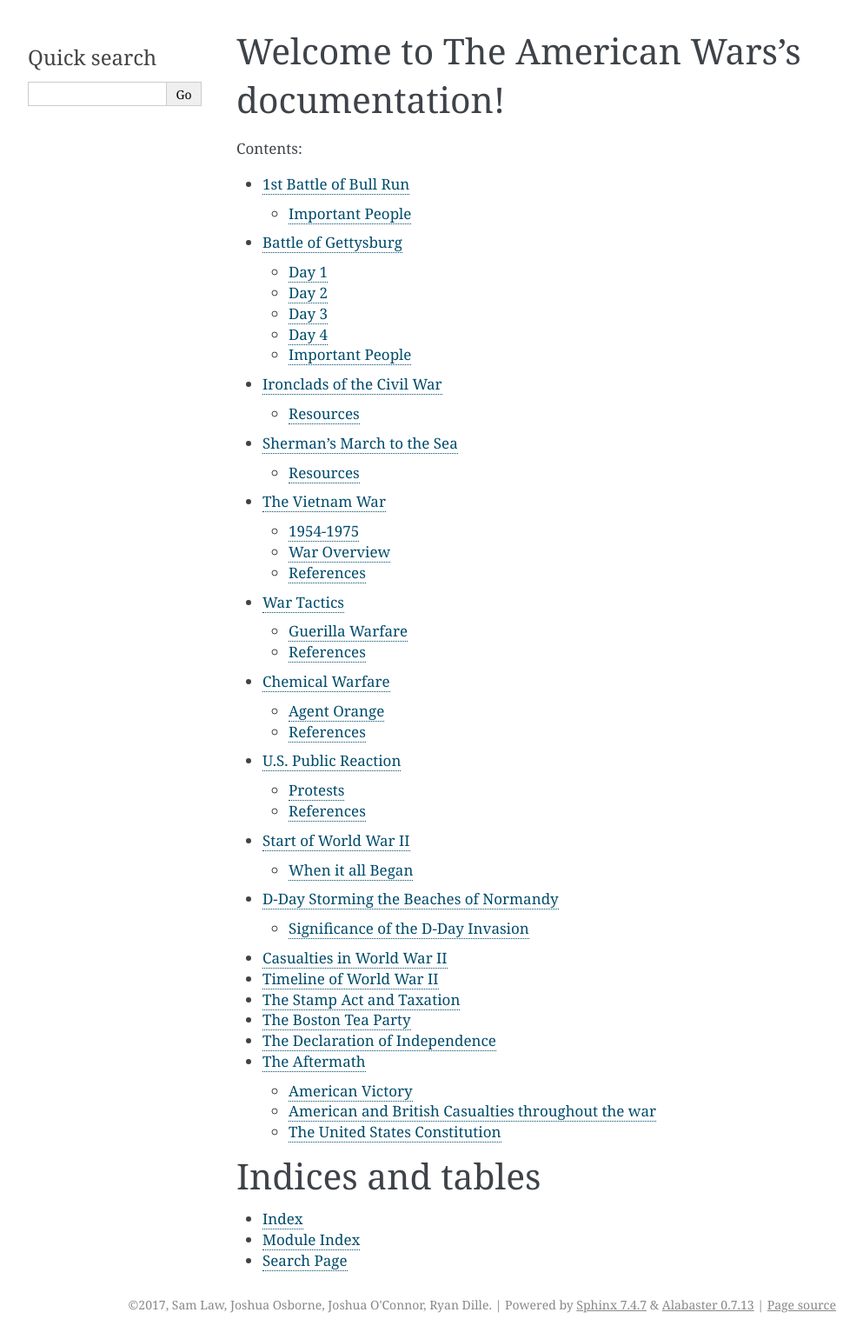
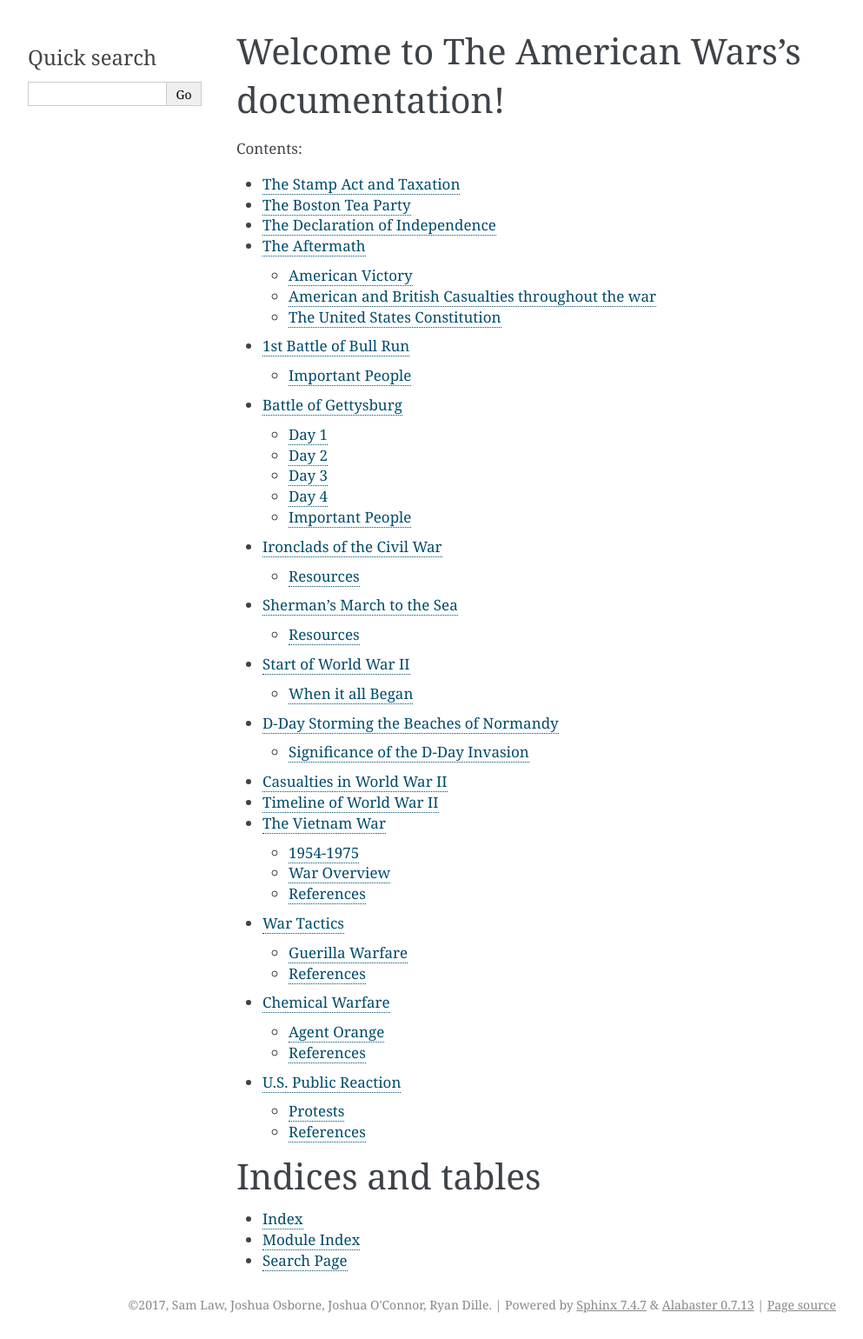
Before and after one commit to SamLaw2198/the_american_wars, a Sphinx documentation site: the page built from source/index.rst, in a window 1280 px wide. Shown: the whole page at 87% size, without its empty margins (148-1141 px from the left). Built offline with Sphinx 7.4.7, drawn with Linux system fonts in a browser that asks for light colours.

Commit message:
Rearranged pages so the wars are in chronological order

```diff
--- a/source/index.rst
+++ b/source/index.rst
@@ -10,22 +10,22 @@ Welcome to The American Wars's documentation!
    :maxdepth: 2
    :caption: Contents:
 
+   sam_law/rev_war1
+   sam_law/rev_war2
+   sam_law/rev_war3
+   sam_law/rev_war4
    josh_oconnor/civil_war_1
    josh_oconnor/civil_war_2
    josh_oconnor/civil_war_3
    josh_oconnor/civil_war_4
+   ryan_dille/page1
+   ryan_dille/page2
+   ryan_dille/page3
+   ryan_dille/page4
    josh_osborne/vietnam_war
    josh_osborne/page2
    josh_osborne/page3
    josh_osborne/page4
-   ryan_dille/page1
-   ryan_dille/page2
-   ryan_dille/page3
-   ryan_dille/page4
-   sam_law/rev_war1
-   sam_law/rev_war2
-   sam_law/rev_war3
-   sam_law/rev_war4
 
 
 Indices and tables
```
